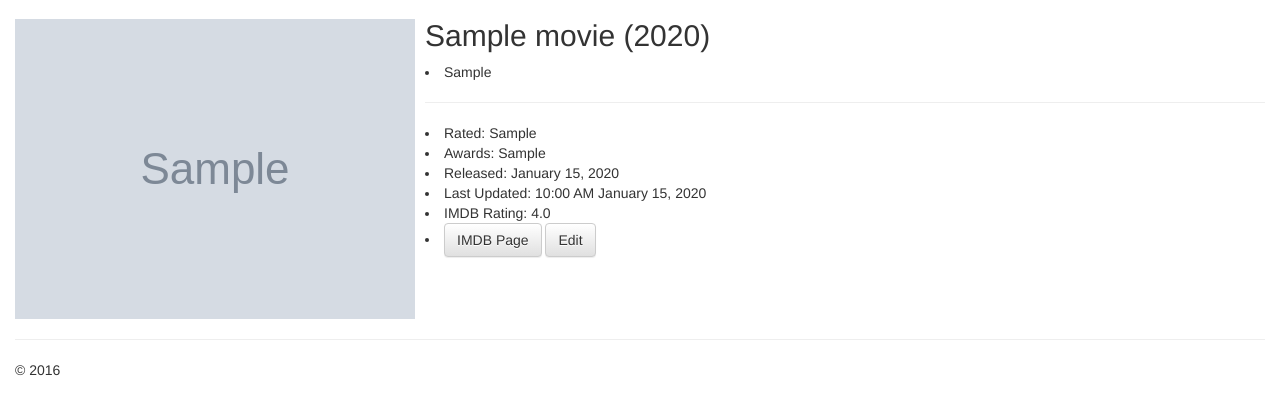
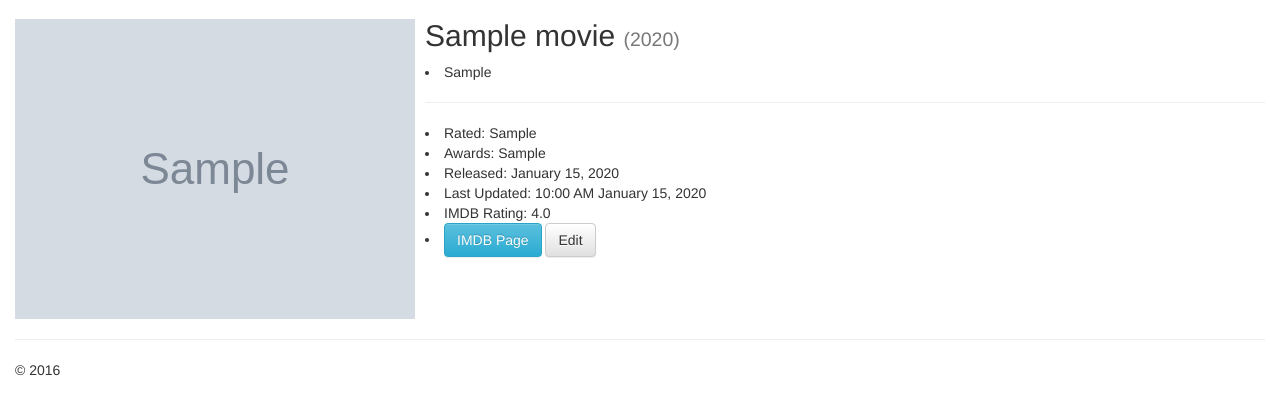
Before and after one commit to samcheck/PyMedia, a Flask app: a page that uses FlaskMedia/templates/movie.html in a window 1280 px wide. Shown: the part 51-466 px from the top of the page. Run offline with Flask 2, Linux system fonts and the light colour scheme; tables that the repository leaves empty hold one stand-in row (values such as "Sample post"); grey boxes marked "Sample" are stand-in pictures; some libraries are stand-ins or nearby versions.

Commit message:
change button color of IMDB link, change movie year to be small

```diff
--- a/FlaskMedia/templates/movie.html
+++ b/FlaskMedia/templates/movie.html
@@ -7,7 +7,7 @@
       <img class="media-object" src="{{ movie.poster }}">
   </div>
   <div class="media-body">
-    <h2 class="media-heading">{{ movie.title }} ({{ movie.year }})</h2>
+    <h2 class="media-heading">{{ movie.title }} <small>({{ movie.year }})</small></h2>
     <p>
         <li>{{ movie.plot }}</li>
         <hr>
@@ -17,7 +17,7 @@
         <li>Last Updated: {{ movie.last_updated_utc.strftime("%I:%M %p %B %d, %Y") }}</li>
         <li>IMDB Rating: {{ movie.IMDB_rating }}</li>
         <li>
-            <a href="http://www.imdb.com/title/{{ movie.IMDB_id }}" class="btn btn-default" role="button">IMDB Page</a>
+            <a href="http://www.imdb.com/title/{{ movie.IMDB_id }}" class="btn btn-info" role="button">IMDB Page</a>
             <a href="{{ url_for('edit_movie', title=movie.title, year=movie.year) }}" class="btn btn-default" role="button">Edit</a>
         </li>
     </p>
```
